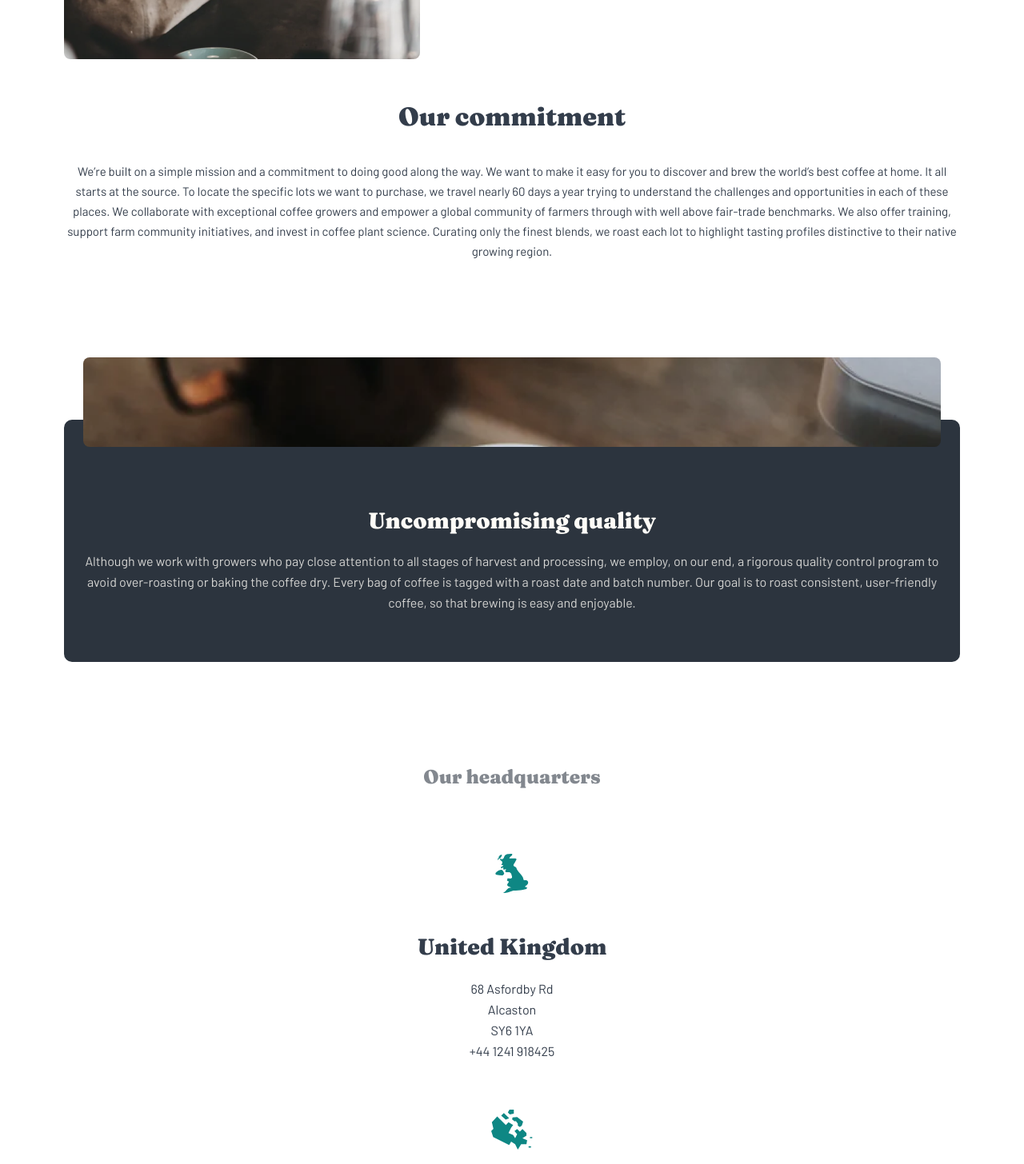
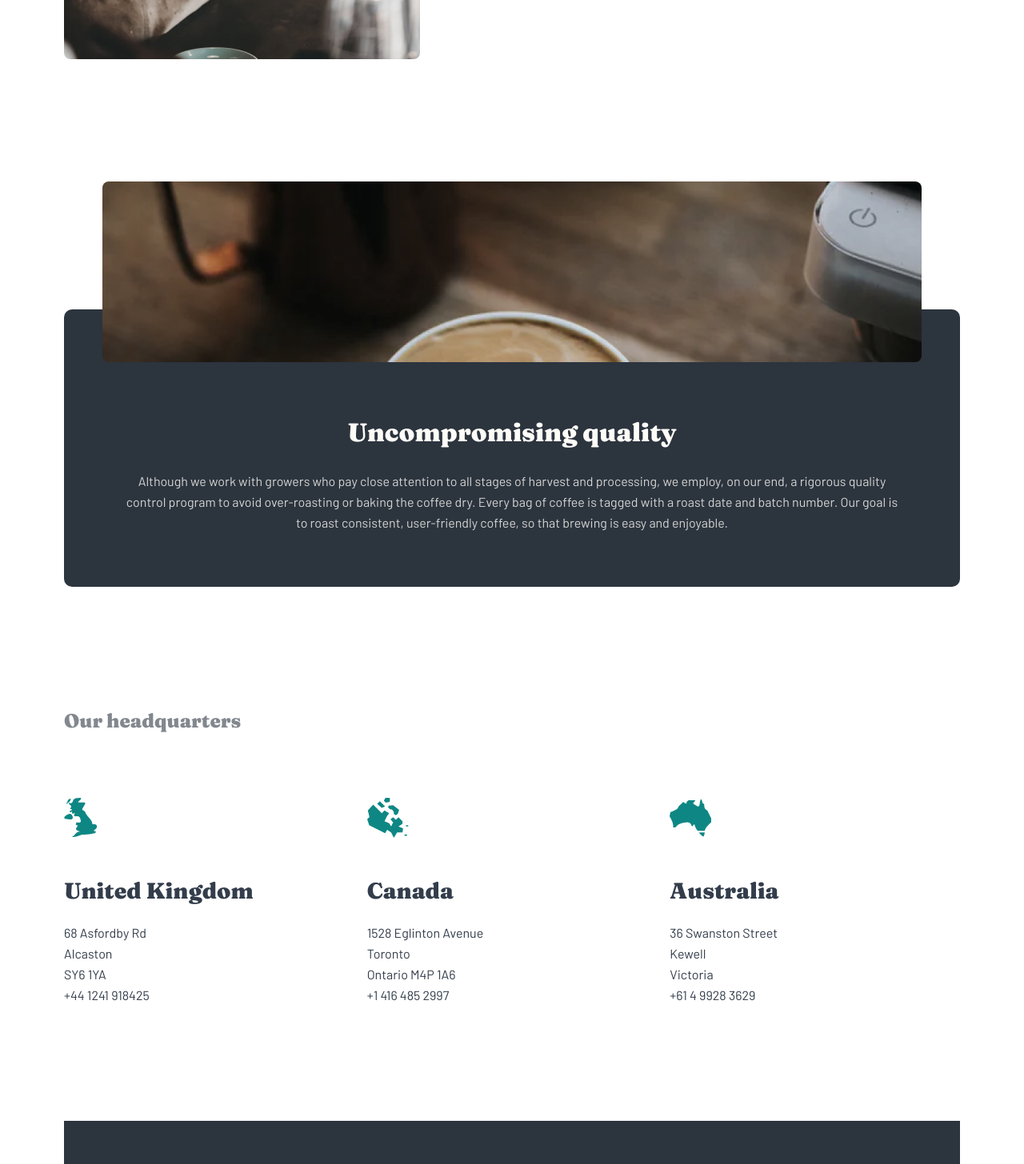
Before and after one commit to steffieMD/coffee-roasters-subscription-site, a React (Create React App) app: page /about in a window 1280 px wide. Shown: the part 1060-2516 px from the top of the page at 80% size. Built offline with nearby package versions, Linux system fonts and the light colour scheme; the HTML template or start-up script is replaced by a standard one.

Commit message:
Update About.js

```diff
--- a/src/pages/About.js
+++ b/src/pages/About.js
@@ -18,13 +18,13 @@ const About = () => {
           </p>
         </div>
       </div>
-      <section className="mt-[120px] mb-[198px]">
+      <section className="mt-[120px] mb-[198px] md:mb-[313px] md:flex gap-[69px]">
         <img
           src={secondImg}
           alt="Cute Barrista making coffee"
-          className="rounded-lg"
+          className="rounded-lg w-[40.8%] "
         />
-        <div className="mt-12 text-customgrayishblue text-center flex flex-col gap-8">
+        <div className="mt-12 md:mt-2 text-customgrayishblue text-center flex flex-col gap-8 md:text-left">
           <h2 className="font-black font-fraunces text-[32px] leading-[48px]">
             Our commitment
           </h2>
@@ -43,11 +43,11 @@ const About = () => {
           </p>
         </div>
       </section>
-      <section className="bg-customdarkgrey flex flex-col items-center px-6 rounded-[10px]">
-        <div className="w-full h-[14vh] bg-[url('/src/assets/png/about-third-img.png')] md:bg-[url('/src/assets/png/about-third-img-tablet.png')] md:bg-center lg:bg-[url('/src/assets/png/about-third-img-desktop.png')] bg-cover bg-bottom relative bottom-[78px] -mb-16 rounded-lg"></div>
+      <section className="bg-customdarkgrey flex flex-col items-center px-6 md:px-12 rounded-[10px]">
+        <div className="w-full h-[14vh] md:h-[28.3vh] bg-[url('/src/assets/png/about-third-img.png')] md:bg-[url('/src/assets/png/about-third-img-tablet.png')] md:bg-center lg:bg-[url('/src/assets/png/about-third-img-desktop.png')] bg-cover bg-bottom relative bottom-[78px] md:bottom-[160px] -mb-16 md:-mb-40 rounded-lg"></div>
 
-        <div className="text-customeggwhite text-center mt-16 mb-[61px] flex flex-col gap-6">
-          <h3 className="text-[28px] font-fraunces font-black leading-7">
+        <div className="text-customeggwhite text-center mt-16 mb-[61px] md:mb-[67px] md:mx-[26px] flex flex-col gap-6">
+          <h3 className="text-[28px] md:text-[32px] font-fraunces font-black leading-7 md:leading-[48px]">
             {" "}
             Uncompromising quality
           </h3>
@@ -61,12 +61,12 @@ const About = () => {
           </p>
         </div>
       </section>
-      <section className="my-[120px] text-center">
+      <section className="my-[120px] md:my-[144px]  text-center md:text-left">
         <h3 className="text-[#83888f] text-2xl font-black font-fraunces leading-loose mb-[72px]">
           Our headquarters
         </h3>
-        <div className="flex flex-col gap-[60px]">
-          <div className="flex flex-col items-center">
+        <div className="flex flex-col gap-[60px] md:gap-4 md:flex-row">
+          <div className="flex flex-col items-center md:justify-start md:items-start text-nowrap md:flex-1">
             <svg
               className="mb-12"
               width="42"
@@ -91,7 +91,7 @@ const About = () => {
               <span>+44 1241 918425</span>
             </p>
           </div>
-          <div className="flex flex-col items-center">
+          <div className="flex flex-col items-center md:justify-start md:items-start md:flex-1">
             <svg
               className="mb-12"
               width="52"
@@ -107,7 +107,7 @@ const About = () => {
               />
             </svg>
 
-            <span className="font-fraunces text-customgrayishblue font-black text-[28px] leading-9 mb-[22px]">
+            <span className="font-fraunces text-customgrayishblue font-black text-[28px] leading-9 mb-[22px] ">
               Canada
             </span>
             <p className="font-barlow text-base leading-relaxed text-customgrayishblue flex flex-col">
@@ -117,11 +117,11 @@ const About = () => {
               <span>+1 416 485 2997</span>
             </p>
           </div>
-          <div className="flex flex-col items-center">
+          <div className="flex flex-col items-center md:justify-start md:items-start md:flex-1">
             <svg
               className="mb-12"
-              width="49"
-              height="44"
+              width="52"
+              height="50"
               viewBox="0 0 49 44"
               fill="none"
               xmlns="http://www.w3.org/2000/svg">
```
